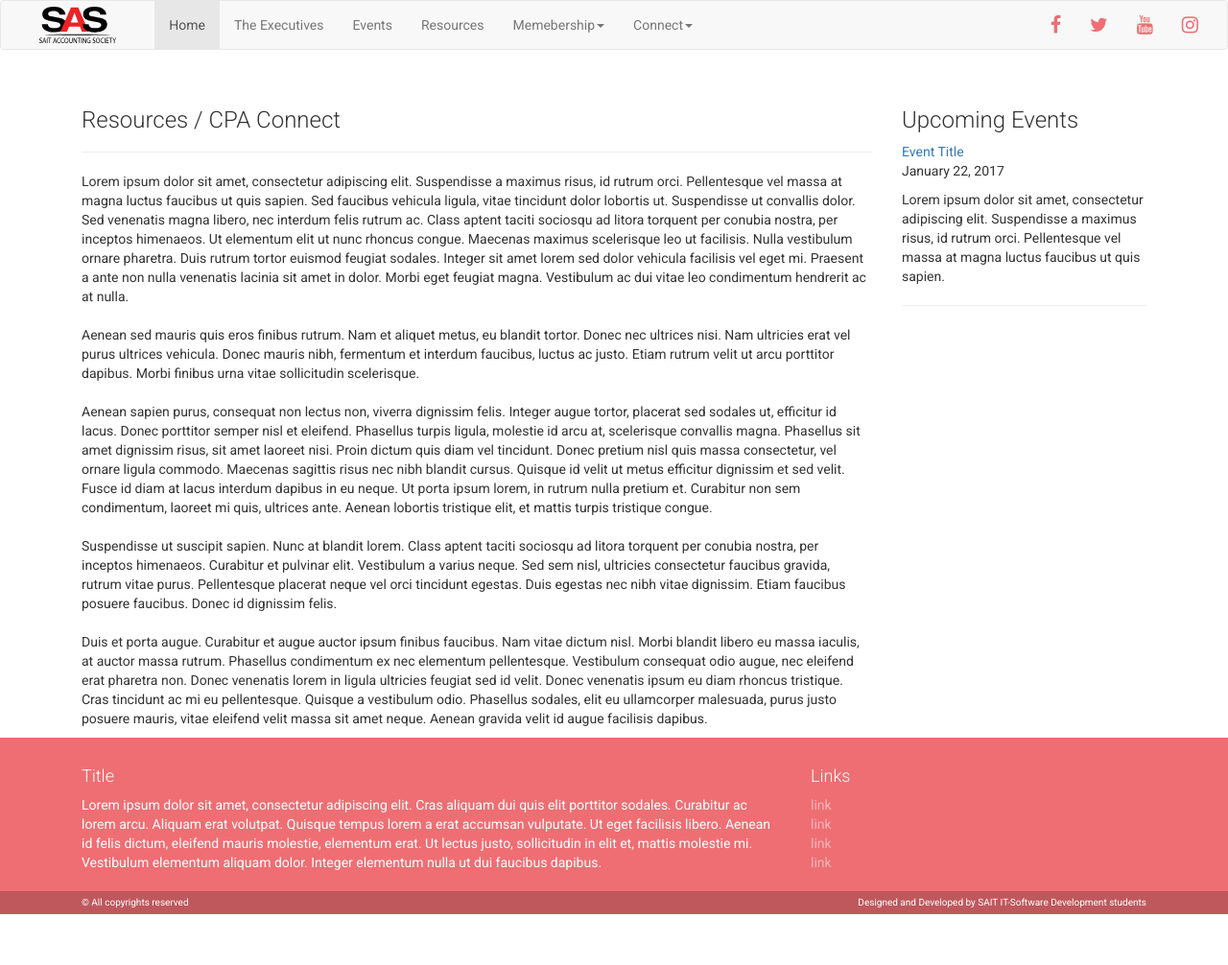
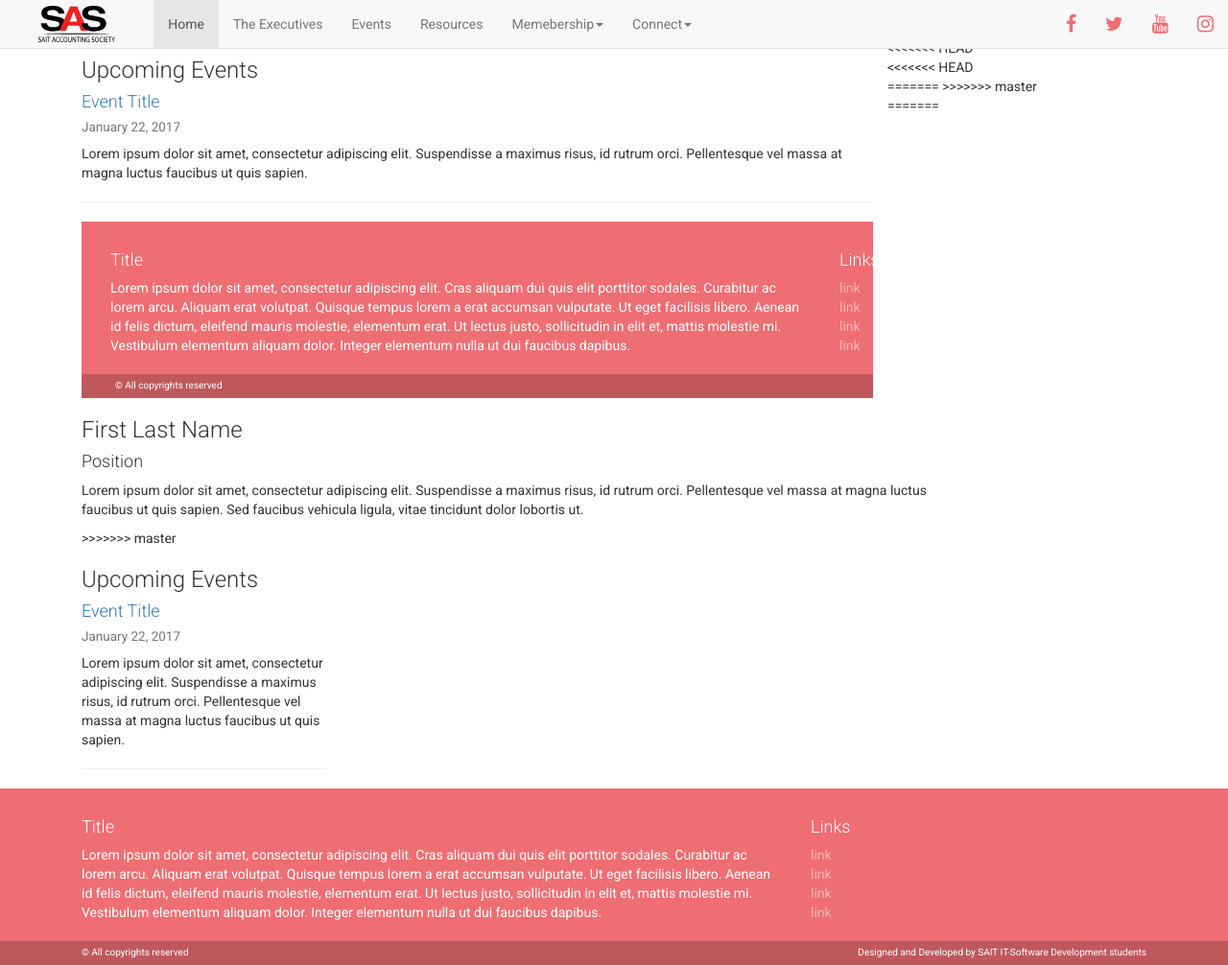
Before and after one commit to ITSDClub2016/SASWebsiteProject, a PHP site: page /single.php in a window 1280 px wide. Shown: the whole page at 96% size. Before the commit the page ends 953 px from the top, so only its background shows below. Run offline with PHP 8.4, Linux system fonts and the light colour scheme; some libraries are stand-ins or nearby versions.

Commit message:
commiting

```diff
--- a/content.php
+++ b/content.php
@@ -1,4 +1,3 @@
-<div class="col-md-9">
     <h3>Resources / CPA Connect</h3>
     <hr>
     <p>
@@ -12,4 +11,3 @@
         <br><br>
         Duis et porta augue. Curabitur et augue auctor ipsum finibus faucibus. Nam vitae dictum nisl. Morbi blandit libero eu massa iaculis, at auctor massa rutrum. Phasellus condimentum ex nec elementum pellentesque. Vestibulum consequat odio augue, nec eleifend erat pharetra non. Donec venenatis lorem in ligula ultricies feugiat sed id velit. Donec venenatis ipsum eu diam rhoncus tristique. Cras tincidunt ac mi eu pellentesque. Quisque a vestibulum odio. Phasellus sodales, elit eu ullamcorper malesuada, purus justo posuere mauris, vitae eleifend velit massa sit amet neque. Aenean gravida velit id augue facilisis dapibus.
     </p>
-</div>
--- a/css/style.css
+++ b/css/style.css
@@ -48,7 +48,9 @@ footer li a{
     padding: 5px;
     margin-top: 10px;
 }
-
+.dp{
+    cursor:pointer;
+}
 
 .header-icons i{
     color: #EE6E73;
--- a/header.php
+++ b/header.php
@@ -34,7 +34,7 @@
 <body>
 
 
-    <nav class="navbar navbar-default">
+    <nav class="navbar navbar-default navbar-fixed-top">
         <div class="container-fluid">
             <div class="navbar-header">
                 <button type="button" class="navbar-toggle" data-toggle="collapse" data-target="#myNavbar">
@@ -51,14 +51,14 @@
                     <li><a href="#">Events</a></li>
                     <li><a href="#">Resources</a></li>
                     <li class="dropdown">
-                        <a class="dropdown-toggle" data-toggle="dropdown">Memebership<span class="caret"></span></a>
+                        <a class="dropdown-toggle dp" data-toggle="dropdown">Memebership<span class="caret"></span></a>
                         <ul class="dropdown-menu">
                             <li><a href="#">General Members</a></li>
                             <li><a href="#">Become an executive</a></li>
                         </ul>
                     </li>
                     <li class="dropdown">
-                        <a class="dropdown-toggle" data-toggle="dropdown">Connect<span class="caret"></span></a>
+                        <a class="dropdown-toggle dp" data-toggle="dropdown">Connect<span class="caret"></span></a>
                         <ul class="dropdown-menu">
                             <li><a href="#">Meet our SAS Ambassadors</a></li>
                             <li><a href="#">Have a coffee meeting</a></li>
--- a/members.php
+++ b/members.php
@@ -1,6 +1,12 @@
-<?php include 'header.php';?>
+<div class="col-md-2">
+<<<<<<< HEAD
+    <div class="member-img" style="background: url(images/profile_test.jpg)"></div>
+=======
 
-<!--shot-02-->
-
-<?php include 'sidebar.php';?>
-<?php include 'footer.php';?>
+>>>>>>> master
+</div>
+<div class="col-md-10">
+    <h3>First Last Name</h3>
+    <h4>Position</h4>
+    <p>Lorem ipsum dolor sit amet, consectetur adipiscing elit. Suspendisse a maximus risus, id rutrum orci. Pellentesque vel massa at magna luctus faucibus ut quis sapien. Sed faucibus vehicula ligula, vitae tincidunt dolor lobortis ut.</p>
+</div>
--- a/sidebar.php
+++ b/sidebar.php
@@ -1,10 +1,6 @@
-<div class="col-md-3">
-
     <h3>Upcoming Events</h3>
 
-    <a href="#">Event Title</a>
-    <p>January 22, 2017</p>
+    <a href="#"><h4>Event Title</h4></a>
+    <h4><small>January 22, 2017</small></h4>
     <p>Lorem ipsum dolor sit amet, consectetur adipiscing elit. Suspendisse a maximus risus, id rutrum orci. Pellentesque vel massa at magna luctus faucibus ut quis sapien.</p>
     <hr>
-
-</div>
--- a/single.php
+++ b/single.php
@@ -5,10 +5,21 @@
 <div class="container">
 
     <br><br>
+    <div class="col-md-9">
+<!--        <?php include 'content.php';?>-->
+<!--        <?php include 'members.php';?>-->
+        <?php include 'blog.php';?>
+    </div>
 
-    <?php include 'content.php';?>
+<<<<<<< HEAD
+    <div class="col-md-"
+
+    <?php include 'members.php';?>
 
     <div class="hidden-sm-down">
+=======
+    <div class="hidden-sm-down col-md-3">
+>>>>>>> master
         <?php include 'sidebar.php';?>
     </div>
 
```
Also changed, not shown: images/profile_test.jpg (added).
